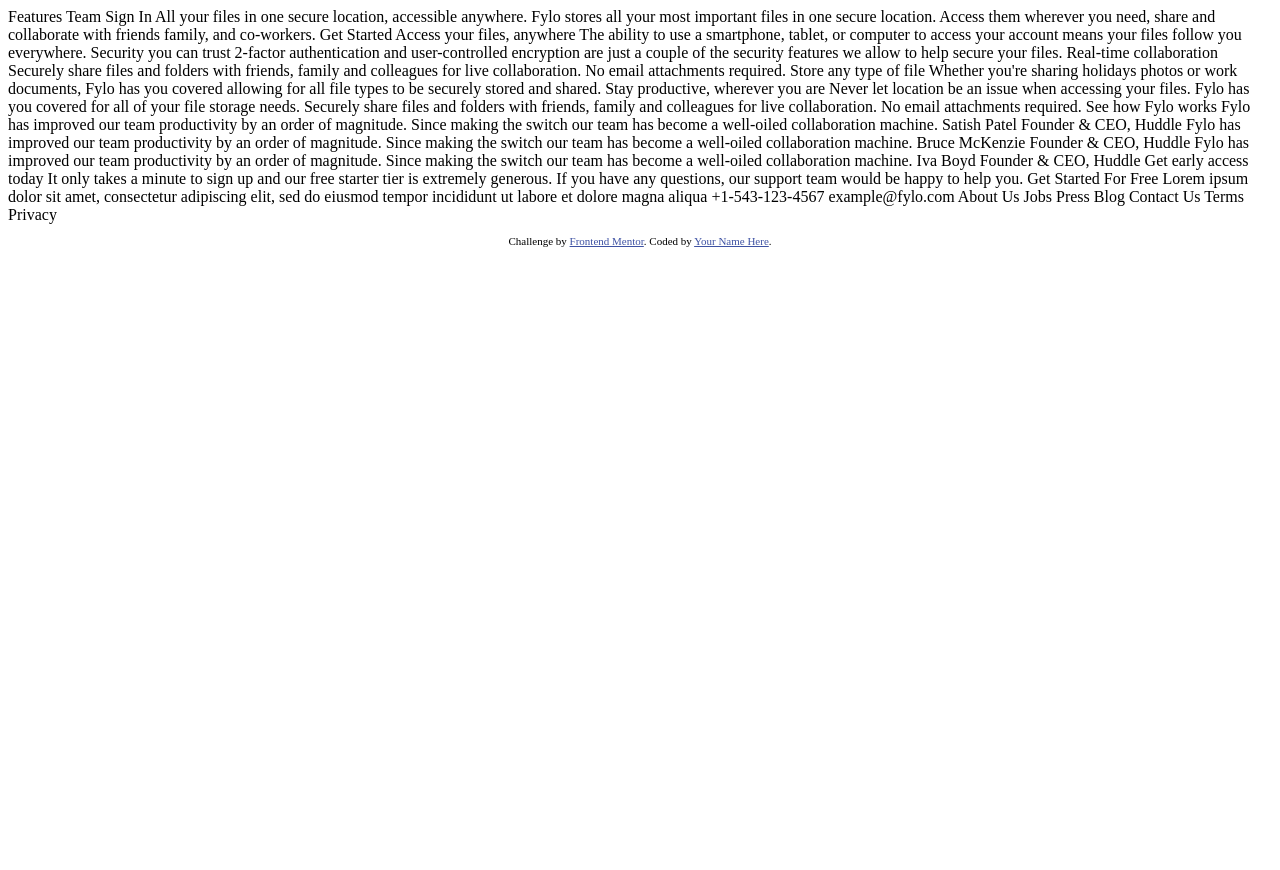
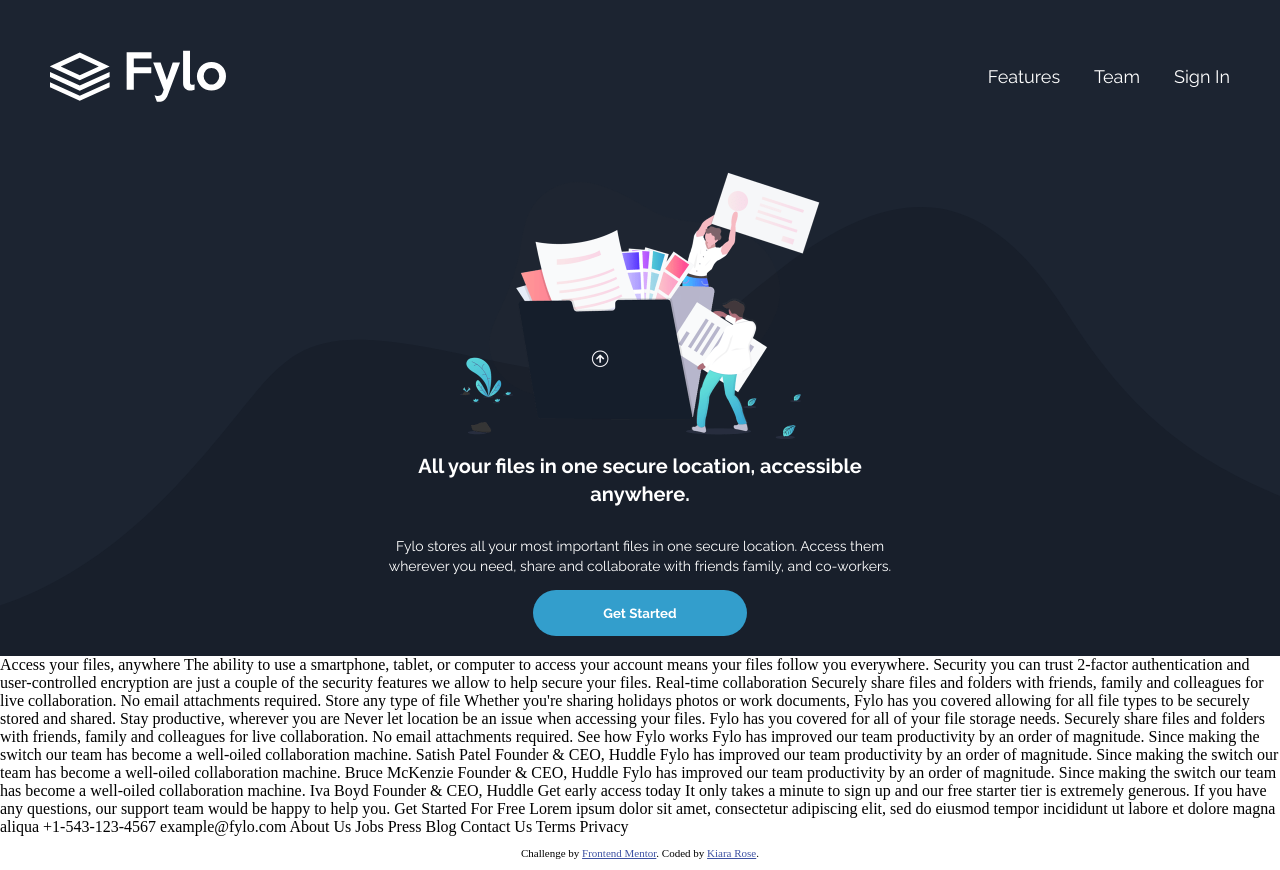
Before and after one commit to kiararose/fm-fylo-dark-theme-landing-page, a plain HTML site: page index.html in a window 1280 px wide. Before the commit the page ends 800 px from the top, so only its background shows below. Drawn offline with Linux system fonts and the light colour scheme.

Commit message:
Header and intro

```diff
--- a/index.html
+++ b/index.html
@@ -5,26 +5,59 @@
 <meta name="viewport" content="width=device-width, initial-scale=1.0"> <!-- displays site properly based on user's device -->
 
 <link rel="icon" type="image/png" sizes="32x32" href="./images/favicon-32x32.png">
+<link rel="stylesheet" href="styles.css">
+<link rel="preconnect" href="https://fonts.gstatic.com">
+<link href="https://fonts.googleapis.com/css2?family=Raleway:wght@400;700&display=swap" rel="stylesheet">
+<link rel="preconnect" href="https://fonts.gstatic.com">
+<link href="https://fonts.googleapis.com/css2?family=Open+Sans:wght@400;700&display=swap" rel="stylesheet">
 
 <title>Frontend Mentor | Fylo landing page with dark theme and features grid</title>
 
 <!-- Feel free to remove these styles or customise in your own stylesheet 👍 -->
 <style>
-    .attribution { font-size: 11px; text-align: center; }
-    .attribution a { color: hsl(228, 45%, 44%); }
+
 </style>
 </head>
 <body>
-  Features
-  Team
-  Sign In
+    <div class="main-container">
+        <nav class="main-header">
+            <figure class="main-header__logo">
+                <img src="images/logo.svg" alt="">
+            </figure>
+            <ul class="main-header__menu">
+                <li><a href="">Features</a></li>
+                <li><a href="">Team</a></li>
+                <li><a href="">Sign In</a></li>
+            </ul>
+        </nav>
+        <div class="main-content">
+            <div class="main-content__wrapper">
+                <div class="main-content__first">
+                    <figure class="first__image">
+                        <img src="images/illustration-intro.png" alt="">
+                    </figure>
+                    <h1>All your files in one secure location, accessible anywhere.</h1>
+                    <p>
+                        Fylo stores all your most important files in one secure location.
+                        Access them wherever you need, share and collaborate with friends
+                        family, and co-workers.
+                    </p>
+                    <button>Get Started</button>
+                </div>
+            </div>
+            <div class="main-content__wrapper">
+                <div class="main-content__second">
 
-  All your files in one secure location, accessible anywhere.
+                </div>
+            </div>
+        </div>
+    </div>
 
-  Fylo stores all your most important files in one secure location. Access them wherever
-  you need, share and collaborate with friends family, and co-workers.
 
-  Get Started
+
+
+
+
 
 Access your files, anywhere
 
@@ -99,7 +132,7 @@
 <footer>
 <p class="attribution">
     Challenge by <a href="https://www.frontendmentor.io?ref=challenge" target="_blank">Frontend Mentor</a>.
-      Coded by <a href="#">Your Name Here</a>.
+    Coded by <a href="#">Kiara Rose</a>.
 </p>
 </footer>
 </body>
--- /dev/null
+++ b/styles.scss
@@ -0,0 +1,162 @@
+//Fonts
+$header-font: 'Raleway', sans-serif;
+$body-font: 'Open Sans', sans-serif;
+
+body {
+    margin: 0;
+}
+
+.attribution {
+    font-size: 11px;
+    text-align: center;
+
+    a {
+        color: hsl(228, 45%, 44%);
+    }
+}
+
+.main-container {
+    //max-width: 1280px;
+    //margin: 0 auto;
+    width: 100%;
+
+    .main-header {
+        display: flex;
+        justify-content: space-between;
+        flex-direction: row;
+        background-color: hsl(217, 28%, 15%);
+        padding: 20px;
+        align-items: center;
+
+        @media (min-width: 768px) {
+            padding: 50px;
+        }
+
+        .main-header__logo {
+            width: 88px;
+            height: 25px;
+            margin: 0;
+
+            @media (min-width: 768px) {
+                width: 176px;
+                height: 52px;
+            }
+
+            img {
+                width: 100%;
+                height: 100%;
+            }
+        }
+
+        .main-header__menu {
+            margin: 0;
+            padding: 0;
+            height: fit-content;
+        }
+
+        .main-header__menu > li {
+            display: inline;
+            padding-left: 10px;
+
+            @media (min-width: 768px) {
+                padding-left: 30px;
+            }
+        }
+
+        .main-header__menu > li > a {
+            color: hsl(0, 0%, 100%);
+            text-decoration: none;
+            font-family: $header-font;
+            font-size: 14px;
+
+            @media (min-width: 768px) {
+                font-size: 18px;
+            }
+        }
+
+        .main-header__menu > li > a:hover {
+            text-decoration: underline;
+        }
+    }
+
+    .main-content {
+
+        .main-content__wrapper {
+            background: url(images/bg-curvy-mobile.svg) no-repeat, hsl(217, 28%, 15%);
+            background-position: bottom center;
+
+            @media (min-width: 768px) {
+                background: url(images/bg-curvy-desktop.svg) no-repeat, hsl(217, 28%, 15%);
+                background-position: bottom center;
+            }
+
+            .main-content__first {
+                display: flex;
+                flex-direction: column;
+                //width: 100%;
+                height: 100%;
+                padding: 20px;
+                font-family: $header-font;
+                text-align: center;
+                align-items: center;
+
+                @media (min-width: 768px) {
+                    width: 40%;
+                    margin: auto;
+                }
+
+                @media (min-width: 1440px) {
+                    width: 30%;
+                }
+
+                .first__image {
+                    width: 224px;
+                    height: 164px;
+                    margin: auto;
+
+                    @media (min-width: 768px) {
+                        width: 360px;
+                        height: 267px;
+                    }
+                }
+
+                .first__image > img {
+                    width: 100%;
+                    height: 100;
+                }
+
+                h1 {
+                    color: hsl(0, 0%, 100%);
+                    font-size: 20px;
+                    line-height: 28px;
+                }
+
+                p {
+                    color: hsl(0, 0%, 100%);
+                    font-size: 14px;
+                    line-height: 20px;
+                }
+
+                button {
+                    color: hsl(0, 0%, 100%);
+                    font-family: $header-font;
+                    font-weight: 700;
+                    background-color: hsl(198, 60%, 50%);
+                    border: none;
+                    padding: 15px 70px;
+                    border-radius: 50px;
+                    cursor: pointer;
+
+                    @media (min-width: 1024px) {
+                        width: fit-content;
+                    }
+                }
+
+                button:hover {
+                    outline: none;
+                    background-color: hsl(176, 68%, 64%);
+                }
+            }
+        }
+    }
+}
```
Also changed, not shown: styles.css (added), 1 other file. Lines whose indentation alone changed are shown as unchanged.
